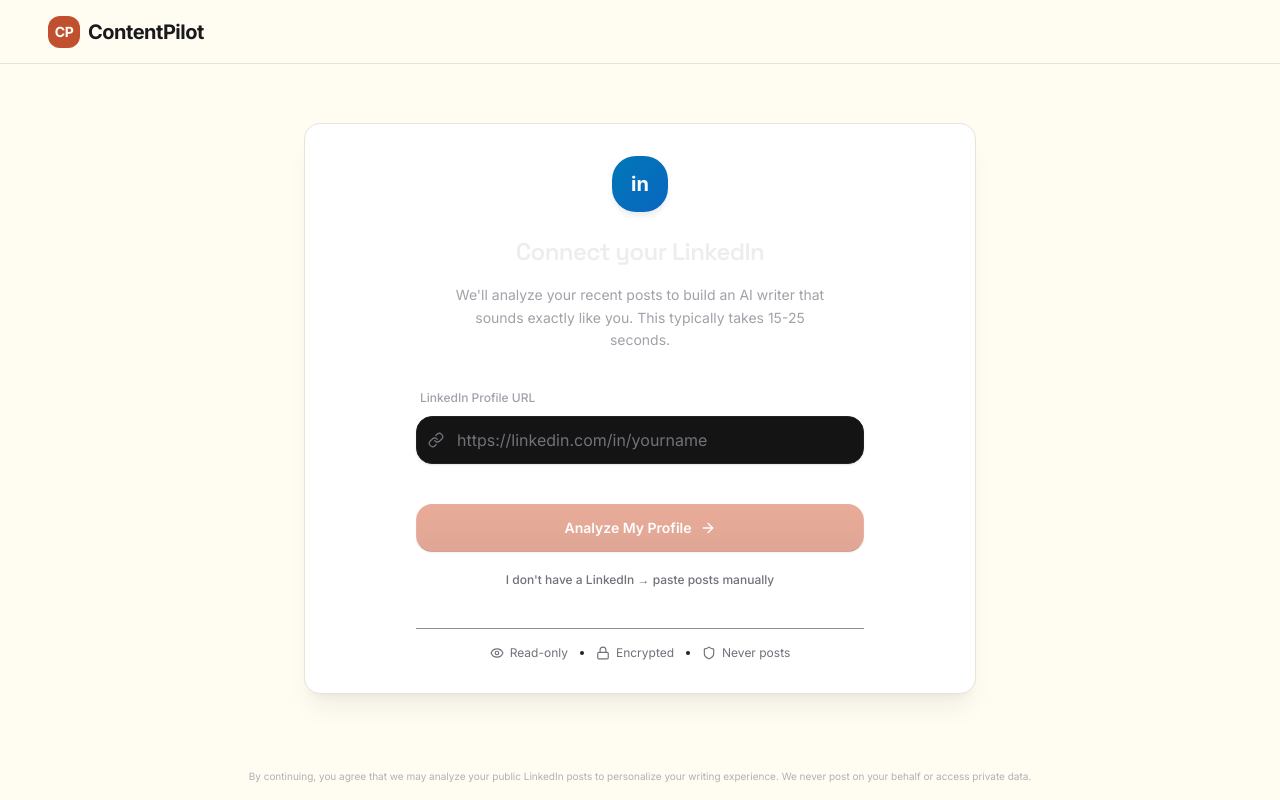
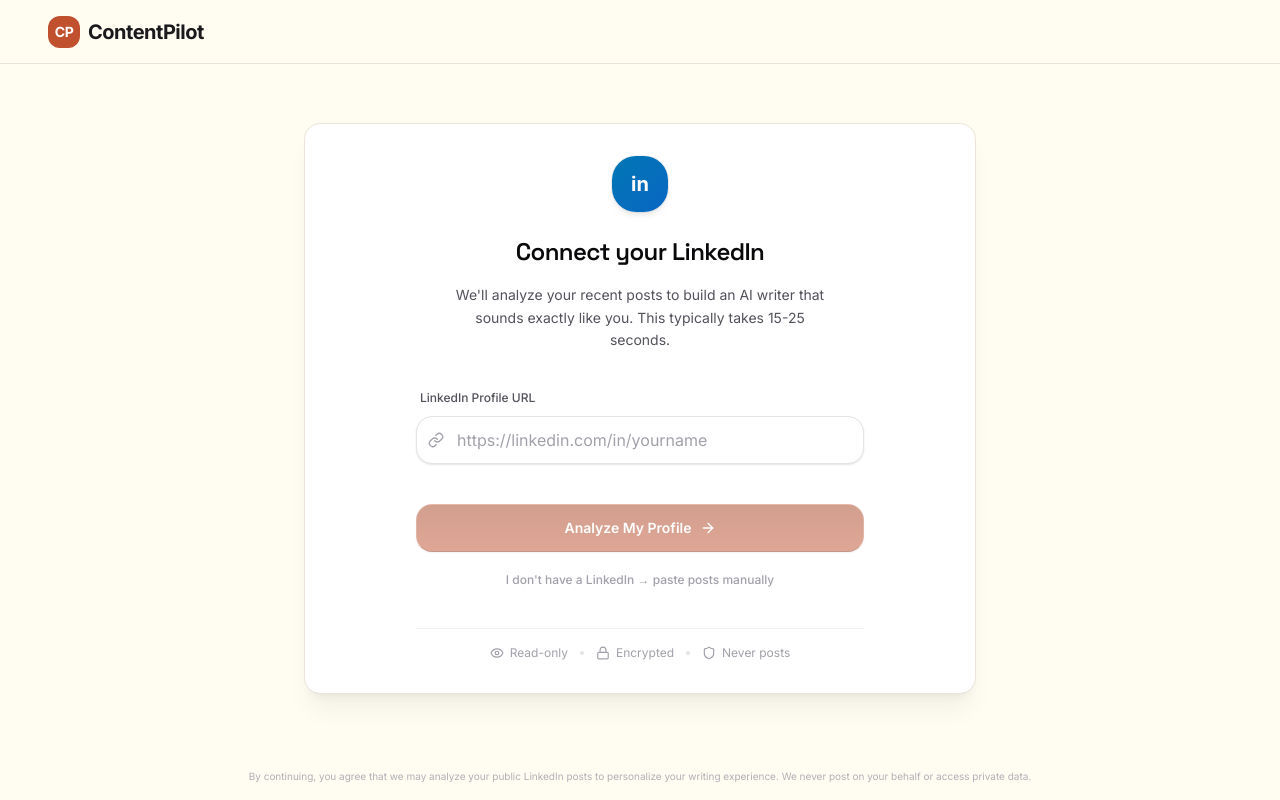
Before and after one commit to Chronexa/linked-ghost, a Next.js app: page /onboarding in a window 1280 px wide. Built offline with nearby package versions, Linux system fonts and the light colour scheme; no server answers.

Commit message:
fix: convert saas dark mode onboarding tokens to elegant light mode

```diff
--- a/components/onboarding/confirm-profile-screen.tsx
+++ b/components/onboarding/confirm-profile-screen.tsx
@@ -163,7 +163,7 @@
                                                 {voiceDna.toneAttributes.map((attr: string) => (
                                                     <span
                                                         key={attr}
-                                                        className="px-2.5 py-1 rounded-full bg-white/5 border border-white/10 text-xs text-saas-text-secondary hover:text-saas-text-primary hover:bg-white/10 transition-colors cursor-default"
+                                                        className="px-2.5 py-1 rounded-full bg-black/5 border border-black/5 text-xs text-saas-text-secondary hover:text-saas-text-primary hover:bg-black/10 transition-colors cursor-default"
                                                     >
                                                         {attr}
                                                     </span>
@@ -187,8 +187,8 @@
                                                 key={archetype.id}
                                                 onClick={() => setSelectedArchetype(archetype.id)}
                                                 className={`relative text-left p-4 rounded-saas-xl border transition-all duration-200 ease-out flex flex-col items-start gap-1 overflow-hidden group focus-visible:outline-none focus-visible:ring-2 focus-visible:ring-saas-border-focus ${isSelected
-                                                        ? 'bg-saas-brand/5 border-saas-brand/50 shadow-saas-glow'
-                                                        : 'bg-saas-surface border-saas-border hover:border-white/15 hover:scale-102'
+                                                    ? 'bg-saas-brand/5 border-saas-brand/50 shadow-saas-glow'
+                                                    : 'bg-saas-surface border-saas-border hover:border-saas-border-focus hover:scale-102'
                                                     }`}
                                             >
                                                 {/* Selection Checkmark */}
@@ -226,7 +226,7 @@
                                 <h3 className="text-sm font-semibold text-saas-text-primary tracking-wide uppercase">
                                     Content Pillars
                                 </h3>
-                                <span className="text-xs text-saas-text-tertiary bg-white/5 px-2 py-0.5 rounded-full border border-saas-border">
+                                <span className="text-xs text-saas-text-tertiary bg-black/5 px-2 py-0.5 rounded-full border border-saas-border">
                                     {activePillars.length} Active
                                 </span>
                             </div>
@@ -240,7 +240,7 @@
                                             initial={{ opacity: 0, scale: 0.95 }}
                                             animate={{ opacity: 1, scale: 1 }}
                                             exit={{ opacity: 0, scale: 0.95, transition: { duration: 0.2 } }}
-                                            className="group relative bg-saas-surface border border-saas-border rounded-saas-xl p-4 pr-12 transition-all hover:border-white/15 flex items-start gap-3"
+                                            className="group relative bg-saas-surface border border-saas-border rounded-saas-xl p-4 pr-12 transition-all hover:border-saas-border-focus flex items-start gap-3"
                                         >
                                             <span className="text-xl shrink-0 mt-0.5">{pillar.emoji}</span>
                                             <div className="min-w-0">
@@ -255,7 +255,7 @@
                                             {/* Remove Button (Hover) */}
                                             <button
                                                 onClick={() => removePillar(pillar.id)}
-                                                className="absolute top-1/2 -translate-y-1/2 right-3 p-1.5 rounded-lg text-saas-text-tertiary opacity-0 group-hover:opacity-100 hover:bg-white/5 hover:text-saas-text-primary transition-all focus-visible:opacity-100 focus-visible:outline-none focus-visible:ring-2 focus-visible:ring-saas-border-focus"
+                                                className="absolute top-1/2 -translate-y-1/2 right-3 p-1.5 rounded-lg text-saas-text-tertiary opacity-0 group-hover:opacity-100 hover:bg-black/5 hover:text-saas-text-primary transition-all focus-visible:opacity-100 focus-visible:outline-none focus-visible:ring-2 focus-visible:ring-saas-border-focus"
                                                 title="Remove pillar"
                                             >
                                                 <X className="w-4 h-4" />
@@ -284,7 +284,7 @@
                         <Button
                             onClick={handleConfirm}
                             disabled={submitting}
-                            className="w-full h-14 bg-gradient-to-b from-saas-brand-dark to-saas-brand hover:from-saas-brand-light hover:to-saas-brand-dark text-white rounded-saas-xl text-base font-semibold shadow-saas-medium hover:shadow-saas-glow hover:-translate-y-px transition-all duration-300 border border-white/10 border-b-black/20 focus-visible:outline-none focus-visible:ring-2 focus-visible:ring-saas-border-focus"
+                            className="w-full h-14 bg-gradient-to-b from-saas-brand-dark to-saas-brand hover:from-saas-brand-light hover:to-saas-brand-dark text-white rounded-saas-xl text-base font-semibold shadow-saas-medium hover:shadow-saas-glow hover:-translate-y-px transition-all duration-300 border border-white/20 border-b-black/20 focus-visible:outline-none focus-visible:ring-2 focus-visible:ring-saas-border-focus"
                         >
                             {submitting ? (
                                 <span className="flex items-center gap-2">
--- a/components/onboarding/linkedin-url-screen.tsx
+++ b/components/onboarding/linkedin-url-screen.tsx
@@ -51,7 +51,7 @@
         >
             {/* Header / Icon */}
             <div>
-                <div className="w-14 h-14 bg-gradient-to-br from-[#0077B5] to-[#0A66C2] rounded-saas-xl flex items-center justify-center text-white text-xl font-bold mx-auto mb-6 shadow-saas-medium ring-1 ring-white/10">
+                <div className="w-14 h-14 bg-gradient-to-br from-[#0077B5] to-[#0A66C2] rounded-saas-xl flex items-center justify-center text-white text-xl font-bold mx-auto mb-6 shadow-saas-medium ring-1 ring-black/5">
                     in
                 </div>
                 <h2 className="text-2xl font-semibold text-saas-text-primary tracking-tight">
@@ -86,7 +86,7 @@
                 <Button
                     onClick={handleSubmit}
                     disabled={loading || !url.trim()}
-                    className="w-full h-12 bg-gradient-to-b from-saas-brand-dark to-saas-brand hover:from-saas-brand-light hover:to-saas-brand-dark text-white rounded-saas-lg text-sm font-semibold shadow-saas-subtle hover:shadow-saas-glow hover:-translate-y-px transition-all duration-300 border border-white/10 border-b-black/20 focus-visible:outline-none focus-visible:ring-2 focus-visible:ring-saas-border-focus"
+                    className="w-full h-12 bg-gradient-to-b from-saas-brand-dark to-saas-brand hover:from-saas-brand-light hover:to-saas-brand-dark text-white rounded-saas-lg text-sm font-semibold shadow-saas-subtle hover:shadow-saas-glow hover:-translate-y-px transition-all duration-300 border border-white/20 border-b-black/20 focus-visible:outline-none focus-visible:ring-2 focus-visible:ring-saas-border-focus"
                 >
                     {loading ? (
                         <span className="flex items-center gap-2">
--- a/components/onboarding/scraper-loading-screen.tsx
+++ b/components/onboarding/scraper-loading-screen.tsx
@@ -150,7 +150,7 @@
                                     delay: index * 0.15,
                                     ease: "easeOut"
                                 }}
-                                className={`relative flex items-center gap-4 px-4 py-3.5 rounded-saas-lg transition-all duration-300 ${isActive ? 'bg-white/5 shadow-saas-subtle' : ''
+                                className={`relative flex items-center gap-4 px-4 py-3.5 rounded-saas-lg transition-all duration-300 ${isActive ? 'bg-black/5 shadow-saas-subtle' : ''
                                     }`}
                             >
                                 {/* Active Accent Line */}
--- a/tailwind.config.ts
+++ b/tailwind.config.ts
@@ -65,25 +65,25 @@
         },
         // Premium Enterprise SaaS Tokens for Onboarding
         saas: {
-          background: "#0A0A0A",
+          background: "#FAFAFA",
           surface: {
-            DEFAULT: "#141414",
-            hover: "#1F1F1F",
+            DEFAULT: "#FFFFFF",
+            hover: "#F4F4F5",
           },
           border: {
-            DEFAULT: "#222222",
-            focus: "rgba(255,255,255,0.2)",
+            DEFAULT: "#E4E4E7",
+            focus: "rgba(193, 80, 46, 0.4)",
           },
           brand: {
             DEFAULT: "#C1502E",
-            dark: "#D45A34",
-            light: "#E06640",
-            glow: "rgba(193, 80, 46, 0.5)",
+            dark: "#A64020",
+            light: "#E36C4A",
+            glow: "rgba(193, 80, 46, 0.2)",
           },
           text: {
-            primary: "#EDEDED",
-            secondary: "#A1A1AA",
-            tertiary: "#71717A",
+            primary: "#09090B",
+            secondary: "#52525B",
+            tertiary: "#A1A1AA",
           }
         },
       },
```
